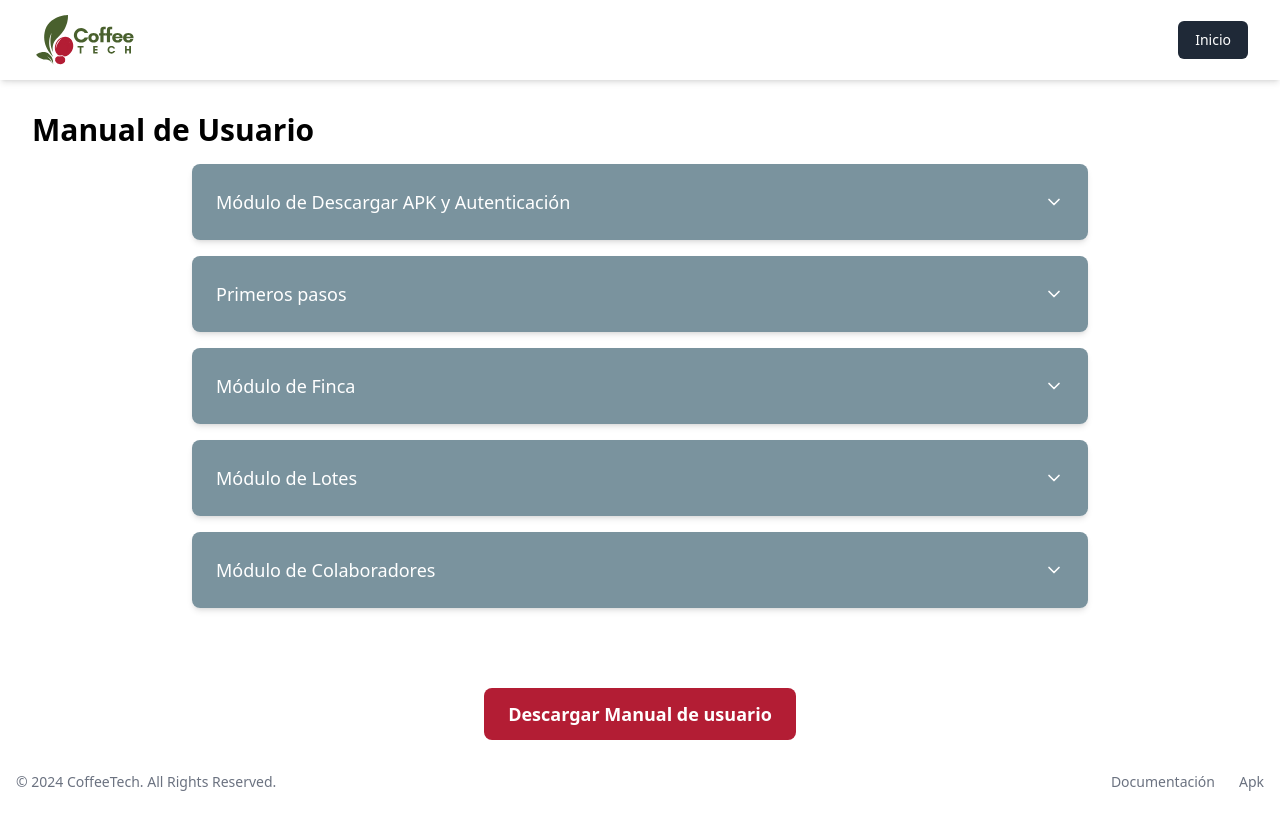
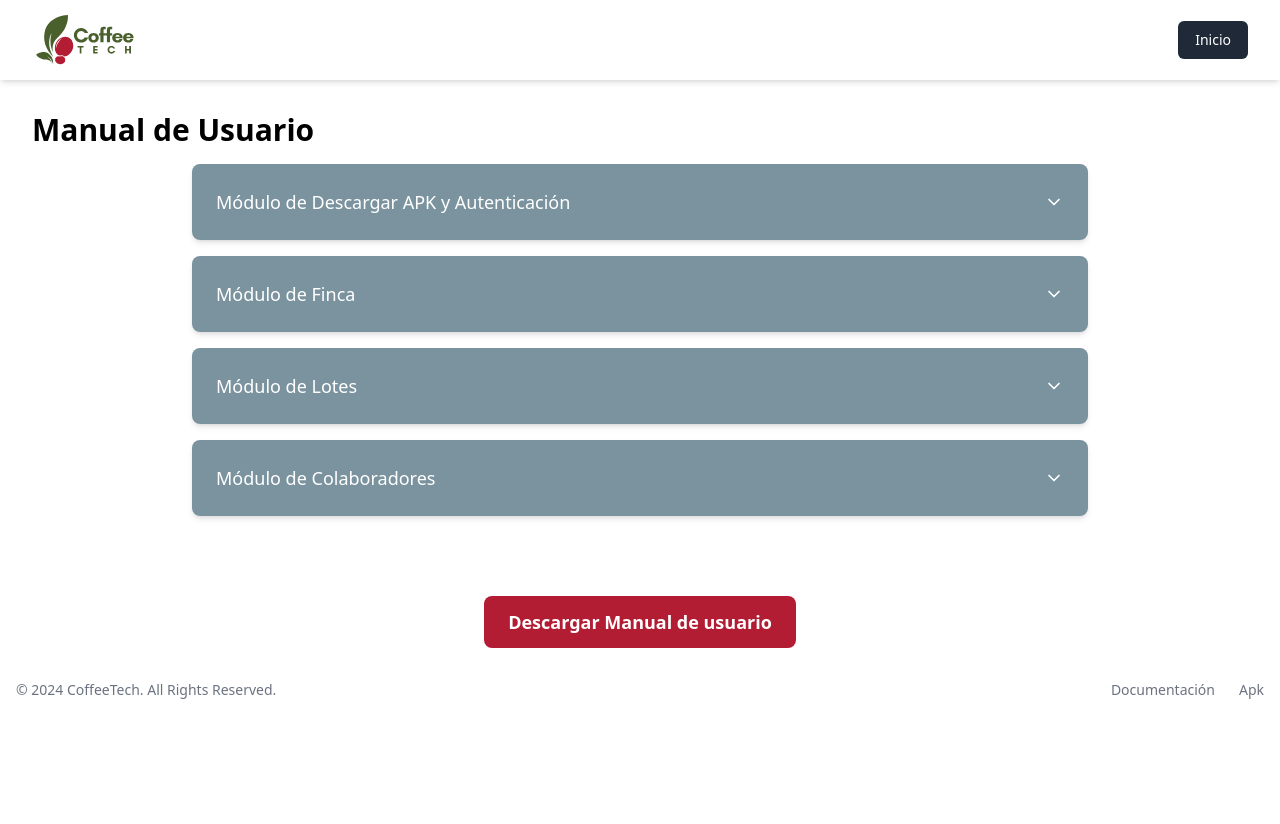
Before and after one commit to PacoValen/CoffeeTechWebApp, a React (Vite) app: page /documentation in a window 1280 px wide. After the commit the page ends 800 px from the top, so only its background shows below. Built offline with nearby package versions, Linux system fonts and the light colour scheme.

Commit message:
agregar nueva version del apk

```diff
--- a/src/sections/Documentation.tsx
+++ b/src/sections/Documentation.tsx
@@ -4,7 +4,6 @@ import Nav2 from "../common/Nav2";
 import { Finca } from "../sectionsUsers/Finca";
 import { Lotes } from "../sectionsUsers/Lotes";
 import { Autenticacion } from "../sectionsUsers/Autenticacion";
-import { GettingStartedSection } from "../sectionsUsers/GettingStartedSection";
 import { Colaboradores } from "../sectionsUsers/Colaboradores";
 
 
@@ -15,7 +14,6 @@ const Documentacion = () => {
       <div className="p-8">
         <h1 className="text-3xl font-bold mb-4">Manual de Usuario</h1>
         <Autenticacion />
-        <GettingStartedSection />
         <Finca />
         <Lotes />
         <Colaboradores />
--- a/src/sectionsUsers/GettingStartedSection.tsx
+++ /dev/null
@@ -1,16 +0,0 @@
-import { Section } from "./Section";
-
-const gettingStartedSubsections = [
-  {
-    title: "Instalación de la aplicación",
-    content: "Para instalar Coffee Tech, sigue estos pasos..."
-  },
-  {
-    title: "Configuración inicial",
-    content: "Una vez instalada, deberás configurar tu cuenta..."
-  }
-];
-
-export const GettingStartedSection = () => (
-  <Section title="Primeros pasos" subsections={gettingStartedSubsections} />
-);
```
Also changed, not shown: 1 other file (tests, documents, lock files or other folders).
